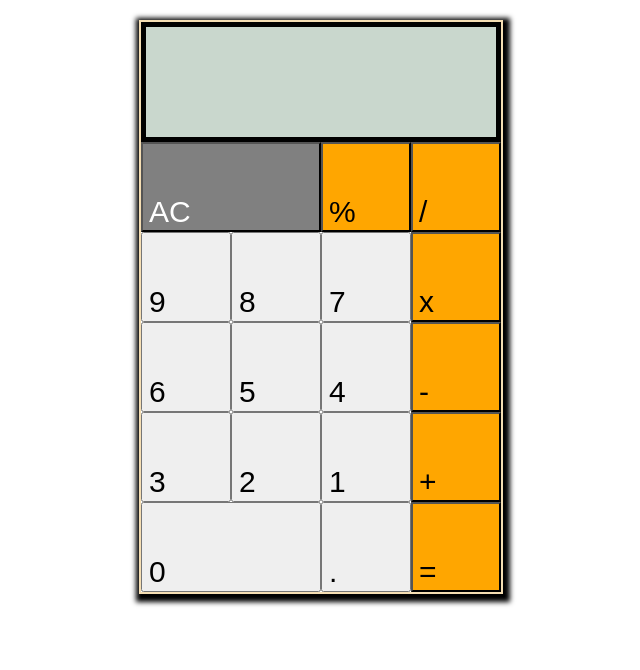
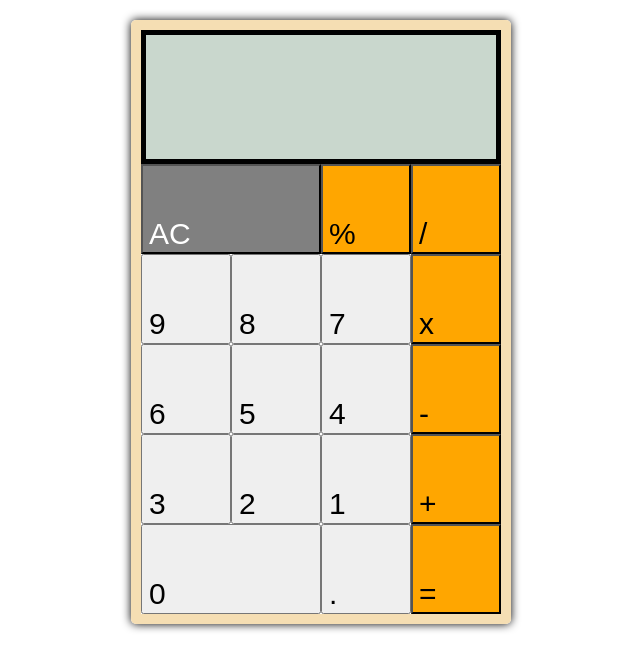
Before and after one commit to AbyG1/simple-calculator, a plain HTML site: page index.html in a window 1280 px wide. Both pictures are taken after a click on the button "AC". Shown: the whole page, without its empty margins (319-959 px from the left). Drawn offline with Linux system fonts and the light colour scheme.

Commit message:
Update design

```diff
--- a/index.css
+++ b/index.css
@@ -5,37 +5,31 @@
 
 
 #main{
-    height: 570px;
+    height: 584px;
     width: 360px;
-    border: 2px solid wheat;
+    border: 10px solid wheat;
+    border-radius: 5px;
     margin: 20px auto;
-    box-shadow: 2px 3px 5px 5px black;
+    box-shadow: 0 0 10px black;
     font-family:digital;
 
 }
 
 
 #screen{
-    background-color: #C9D7CD;
-    height: 120px;
+
     width:360px;
     border: 5px solid black;
     box-sizing: border-box;
     display: flex;
     flex-direction: column;
-    justify-content: space-around;
-    align-items: end;
+
 }
 
-#display-up{
-
-
-    font-size: 25px
-}
-
-#display-low{
-   font-size: 30px;
-
+#display-up,#display-low{
+ line-height: 60px;
+ border:none;
+ background-color: #C9D7CD;
 }
 
 
--- a/index.html
+++ b/index.html
@@ -9,14 +9,14 @@
 <body>
     <div id="main">
         <div id="screen">
-            <div id="display-up"></div>
-            <div id="display-low"></div>
+            <input type="text" disabled id="display-up">
+            <input type="text" disabled id="display-low">
         </div>
         <div id="keypad">
             <button class="btn black" id='clear-btn'>AC</button>
             <button class="btn orange">%</button>
             <button class="btn orange" >/</button>
-            <button class="btn">9</button>
+            <button id= "9"class="btn">9</button>
             <button class="btn">8</button>
             <button class="btn">7</button>
             <button class="btn orange">x</button>
--- a/script.js
+++ b/script.js
@@ -3,6 +3,17 @@ let secondNumber
 let operator
 
 
+let displayLargeEl = document.getElementById('display-low')
+let displaySmallEl = document.getElementById('display-up')
+
+let buttons = document.querySelectorAll('button')
+
+buttons.forEach((button) => {
+    button.addEventListener('click',() => {
+    let value = button.textContent
+    displayLargeEl.textContent += value
+    })
+})
 
 
 
```
